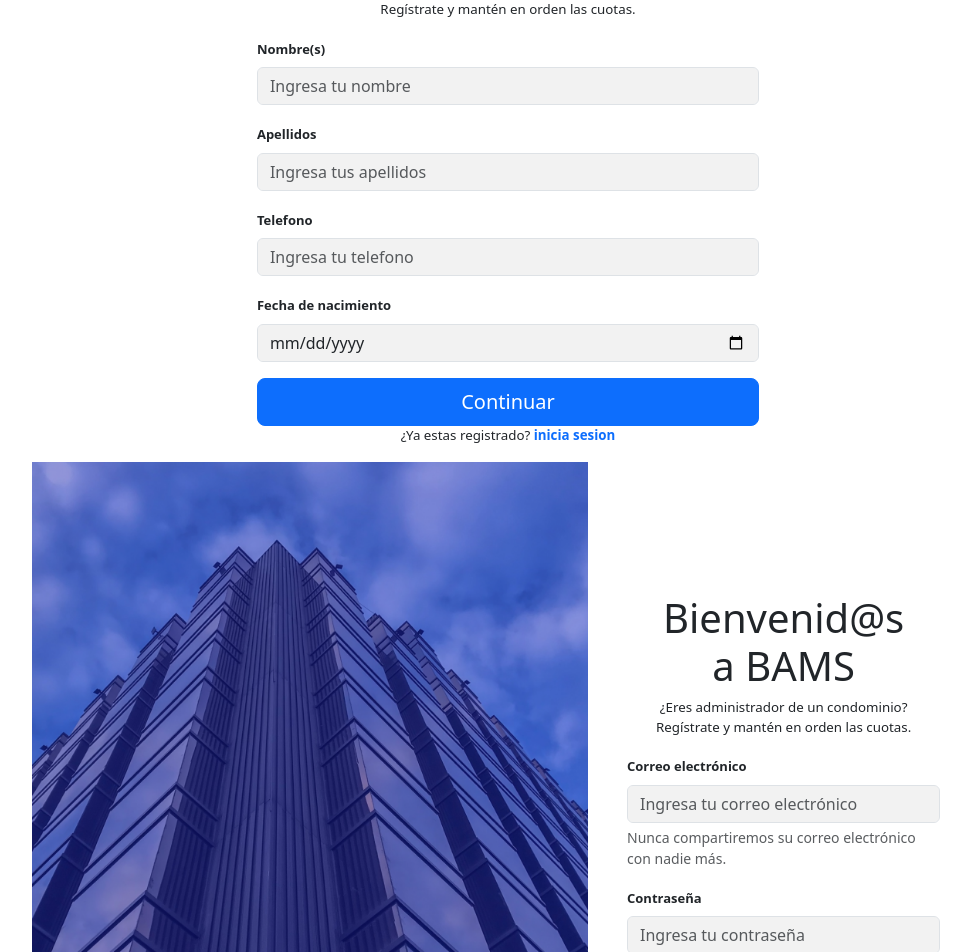
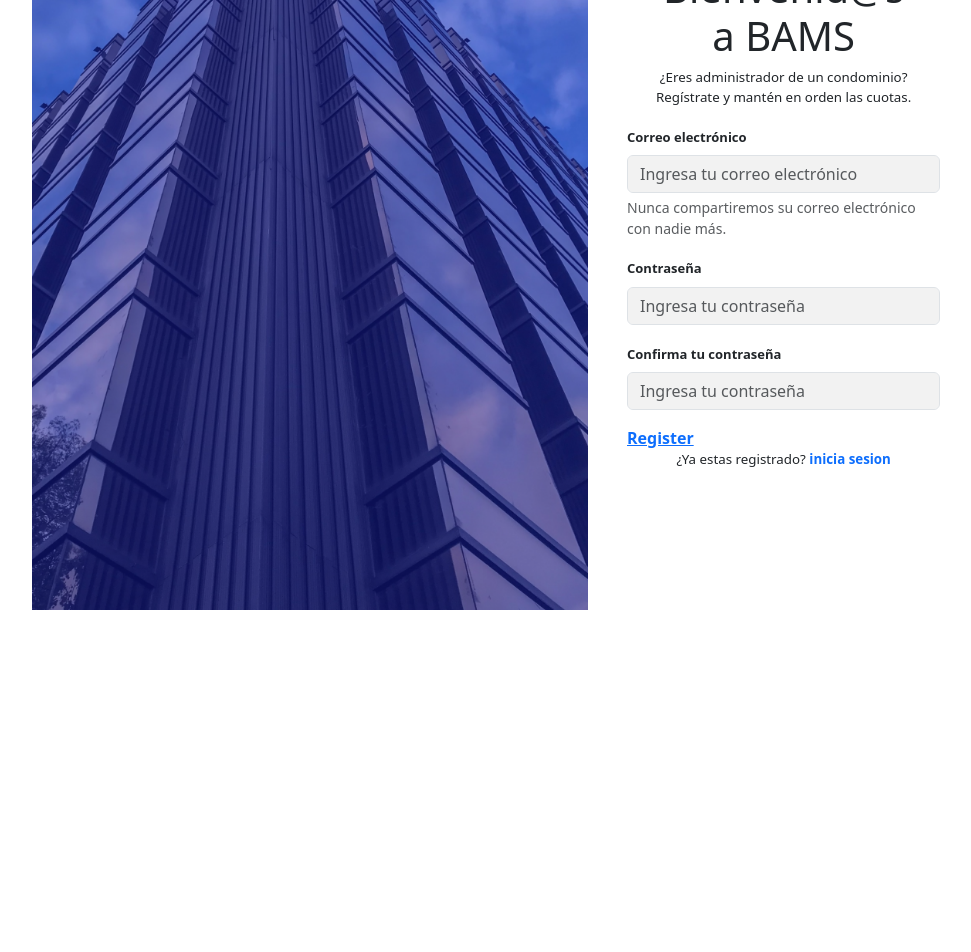
Before and after one commit to oicrruf/bams-web, a React (Vite) app: page /register in a window 1280 px wide. Shown: the part 180-1132 px from the top of the page, without its empty margins (132-1103 px from the left). After the commit the page ends 800 px from the top, so only its background shows below. Built offline with nearby package versions, Linux system fonts and the light colour scheme.

Commit message:
feat: add react-router-dom

```diff
--- a/package.json
+++ b/package.json
@@ -14,7 +14,8 @@
     "axios": "^1.4.0",
     "bootstrap": "^5.3.1",
     "react": "^18.2.0",
-    "react-dom": "^18.2.0"
+    "react-dom": "^18.2.0",
+    "react-router-dom": "^6.15.0"
   },
   "devDependencies": {
     "@types/react": "^18.2.15",
--- a/src/App.jsx
+++ b/src/App.jsx
@@ -1,5 +1,5 @@
 import './App.css'
-import Index from './pages/welcome/index'
+import Index from './pages/welcome/Welcome'
 
 function App() {
 
--- a/src/main.jsx
+++ b/src/main.jsx
@@ -3,9 +3,31 @@
 import App from './App.jsx'
 import './index.css'
 import '../node_modules/bootstrap/dist/css/bootstrap.css';
+import {
+  createBrowserRouter,
+  RouterProvider,
+} from "react-router-dom";
+import Register from './pages/welcome/Register.jsx';
+import Login from './pages/welcome/Login.jsx';
+
+const router = createBrowserRouter([
+  {
+    path: "/",
+    element:  <App />,
+  },
+  {
+    path: "/register",
+    element: <Register/>,
+  },
+  {
+    path: "/login",
+    element: <Login/>,
+  },
+]);
 
 ReactDOM.createRoot(document.getElementById('root')).render(
   <React.StrictMode>
-    <App />
+
+    <RouterProvider router={router} />
   </React.StrictMode>,
 )
--- /dev/null
+++ b/src/pages/welcome/Login.jsx
@@ -0,0 +1,36 @@
+import React from 'react';
+import './index.css';
+import Logo from './Logo.png';
+import { Link } from 'react-router-dom';
+
+const Login = () => {
+  return (
+   <div className="container" /*style={{height: '100vh'}}8*/>
+
+  <div className="d-inline-flex flex-row justify-content-center align-items-center" id="screenLogin">
+    <div className="logo">
+      <img src={Logo} alt="High_Building" className="img-fluid" />
+    </div>
+    <div>
+      <form id="formLogin">
+        <h1>Bienvenid@s <br /> a BAMS</h1>
+        <p>Inicia sesión con tu usuario y tu contraseña</p>
+        <div className="mb-3">
+          <label htmlFor="inputMail" className="form-label">Correo electrónico</label>
+          <input type="email" className="form-control" id="inputMail" placeholder="Ingresa tu correo electrónico" />
+        </div>
+        <div className="mb-3">
+          <label htmlFor="inputPassword" className="form-label">Contraseña</label>
+          <input type="password" className="form-control" id="inputPassword" placeholder="Ingresa tu contraseña" />
+        </div>
+        <Link to='/'>Iniciar sesión</Link>
+        {/* <button type="submit" className="btn btn-primary btn-lg">Iniciar sesión</button> */}
+        <p id="footer">¿Olvidaste tu contraseña? <a href="#formOne" className="text-decoration-none">Recuperarla</a> </p>
+      </form>
+    </div>
+  </div>
+</div>
+  )
+}
+
+export default Login
--- /dev/null
+++ b/src/pages/welcome/Register.jsx
@@ -0,0 +1,44 @@
+import React from 'react';
+import './index.css';
+import Logo from './Logo.png';
+import { Link } from 'react-router-dom';
+
+const Register = () => {
+  return (
+   <div className="container" /*style={{height: '100vh'}}8*/>
+
+  <div className="d-inline-flex flex-row justify-content-center align-items-center" id="screenSignUp">
+    <div className="logo">
+      <img src={Logo} alt="High_Building" className="img-fluid" />
+    </div>
+    <div>
+      <form id="formTwo">
+        <h1>Bienvenid@s <br /> a BAMS</h1>
+        <p>¿Eres administrador de un condominio?
+          <br />
+          Regístrate y mantén en orden las cuotas.</p>
+        <div className="mb-3">
+          <label htmlFor="inputMail" className="form-label">Correo electrónico</label>
+          <input type="email" className="form-control" id="inputMail" placeholder="Ingresa tu correo electrónico" />
+          <div id="emailHelp" className="form-text">Nunca compartiremos su correo electrónico con nadie más.</div>
+        </div>
+        <div className="mb-3">
+          <label htmlFor="inputPassword" className="form-label">Contraseña</label>
+          <input type="password" className="form-control" id="inputPassword" placeholder="Ingresa tu contraseña" />
+        </div>
+        <div className="mb-3">
+          <label htmlFor="inputVerifyPassword" className="form-label">Confirma tu contraseña</label>
+          <input type="password" className="form-control" id="inputVerifyPassword" placeholder="Ingresa tu contraseña" />
+        </div>
+        <Link to='login'>Register</Link>
+        {/* <button type="submit" className="btn btn-primary btn-lg">Registrar</button> */}
+        <p id="footer">¿Ya estas registrado? <a href="#screenLogin" className="text-decoration-none">inicia sesion</a> </p>
+      </form>
+    </div>
+  </div>
+
+</div>
+  )
+}
+
+export default Register
--- /dev/null
+++ b/src/pages/welcome/Welcome.jsx
@@ -0,0 +1,41 @@
+import React from 'react';
+import './index.css';
+import Logo from './Logo.png';
+
+import { Link } from 'react-router-dom';
+
+const Welcome = () => {
+  return (
+   <div className="container" /*style={{height: '100vh'}}8*/>
+  <div id="screenInit">
+    <form id="formOne">
+      <h1>Bienvenid@s <br /> a BAMS</h1>
+      <p>¿Eres administrador de un condominio?
+        <br />
+        Regístrate y mantén en orden las cuotas.</p>
+      <div className="mb-3">
+        <label htmlFor="inputName" className="form-label">Nombre(s)</label>
+        <input type="input" className="form-control" id="inputName" placeholder="Ingresa tu nombre" />
+      </div>
+      <div className="mb-3">
+        <label htmlFor="inputLastName" className="form-label">Apellidos</label>
+        <input type="input" className="form-control" id="inputLastName" placeholder="Ingresa tus apellidos" />
+      </div>
+      <div className="mb-3">
+        <label htmlFor="inputPhoneNumber" className="form-label">Telefono</label>
+        <input type="telephone" className="form-control" id="inputPhoneNumber" placeholder="Ingresa tu telefono" />
+      </div>
+      <div className="mb-3">
+        <label htmlFor="inputBirthday" className="form-label">Fecha de nacimiento</label>
+        <input type="date" className="form-control" id="inputBirthday" />
+      </div>
+      <Link to='register' className="btn btn-primary btn-lg">Continuar</Link>
+      <p id="footer">¿Ya estas registrado? <a href="#screenLogin" className="text-decoration-none">inicia sesion</a> </p>
+    </form>
+  </div>
+
+</div>
+  )
+}
+
+export default Welcome
--- a/src/pages/welcome/index.jsx
+++ /dev/null
@@ -1,87 +0,0 @@
-import React from 'react';
-import './index.css';
-import Logo from './Logo.png';
-
-const index = () => {
-  return (
-   <div className="container" /*style={{height: '100vh'}}8*/>
-  <div id="screenInit">
-    <form id="formOne">
-      <h1>Bienvenid@s <br /> a BAMS</h1>
-      <p>¿Eres administrador de un condominio?
-        <br />
-        Regístrate y mantén en orden las cuotas.</p>
-      <div className="mb-3">
-        <label htmlFor="inputName" className="form-label">Nombre(s)</label>
-        <input type="input" className="form-control" id="inputName" placeholder="Ingresa tu nombre" />
-      </div>
-      <div className="mb-3">
-        <label htmlFor="inputLastName" className="form-label">Apellidos</label>
-        <input type="input" className="form-control" id="inputLastName" placeholder="Ingresa tus apellidos" />
-      </div>
-      <div className="mb-3">
-        <label htmlFor="inputPhoneNumber" className="form-label">Telefono</label>
-        <input type="telephone" className="form-control" id="inputPhoneNumber" placeholder="Ingresa tu telefono" />
-      </div>
-      <div className="mb-3">
-        <label htmlFor="inputBirthday" className="form-label">Fecha de nacimiento</label>
-        <input type="date" className="form-control" id="inputBirthday" />
-      </div>
-      <button type="submit" className="btn btn-primary btn-lg">Continuar</button>
-      <p id="footer">¿Ya estas registrado? <a href="#screenLogin" className="text-decoration-none">inicia sesion</a> </p>
-    </form>
-  </div>
-  <div className="d-inline-flex flex-row justify-content-center align-items-center" id="screenSignUp">
-    <div className="logo">
-      <img src={Logo} alt="High_Building" className="img-fluid" />
-    </div>
-    <div>
-      <form id="formTwo">
-        <h1>Bienvenid@s <br /> a BAMS</h1>
-        <p>¿Eres administrador de un condominio?
-          <br />
-          Regístrate y mantén en orden las cuotas.</p>
-        <div className="mb-3">
-          <label htmlFor="inputMail" className="form-label">Correo electrónico</label>
-          <input type="email" className="form-control" id="inputMail" placeholder="Ingresa tu correo electrónico" />
-          <div id="emailHelp" className="form-text">Nunca compartiremos su correo electrónico con nadie más.</div>
-        </div>
-        <div className="mb-3">
-          <label htmlFor="inputPassword" className="form-label">Contraseña</label>
-          <input type="password" className="form-control" id="inputPassword" placeholder="Ingresa tu contraseña" />
-        </div>
-        <div className="mb-3">
-          <label htmlFor="inputVerifyPassword" className="form-label">Confirma tu contraseña</label>
-          <input type="password" className="form-control" id="inputVerifyPassword" placeholder="Ingresa tu contraseña" />
-        </div>
-        <button type="submit" className="btn btn-primary btn-lg">Registrar</button>
-        <p id="footer">¿Ya estas registrado? <a href="#screenLogin" className="text-decoration-none">inicia sesion</a> </p>
-      </form>
-    </div>
-  </div>
-  <div className="d-inline-flex flex-row justify-content-center align-items-center" id="screenLogin">
-    <div className="logo">
-      <img src={Logo} alt="High_Building" className="img-fluid" />
-    </div>
-    <div>
-      <form id="formLogin">
-        <h1>Bienvenid@s <br /> a BAMS</h1>
-        <p>Inicia sesión con tu usuario y tu contraseña</p>
-        <div className="mb-3">
-          <label htmlFor="inputMail" className="form-label">Correo electrónico</label>
-          <input type="email" className="form-control" id="inputMail" placeholder="Ingresa tu correo electrónico" />
-        </div>
-        <div className="mb-3">
-          <label htmlFor="inputPassword" className="form-label">Contraseña</label>
-          <input type="password" className="form-control" id="inputPassword" placeholder="Ingresa tu contraseña" />
-        </div>
-        <button type="submit" className="btn btn-primary btn-lg">Iniciar sesión</button>
-        <p id="footer">¿Olvidaste tu contraseña? <a href="#formOne" className="text-decoration-none">Recuperarla</a> </p>
-      </form>
-    </div>
-  </div>
-</div>
-  )
-}
-
-export default index
```
Also changed, not shown: 1 other file (tests, documents, lock files or other folders).
